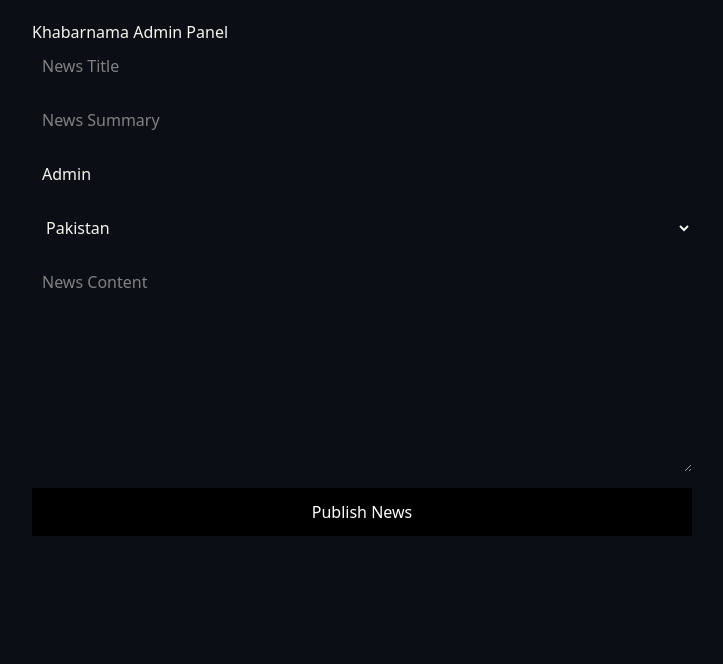
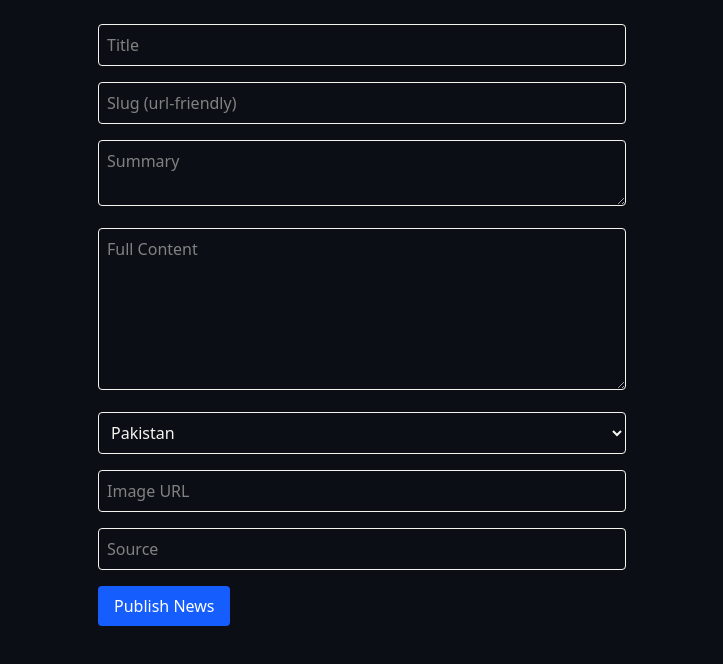
Before and after one commit to ihsaniubian/news-website, a Next.js app: page /admin in a window 1280 px wide. Shown: the top 664 px of the page, without its empty margins (278-1001 px from the left). Built offline with nearby package versions, Linux system fonts and the light colour scheme.

Commit message:
Add news page

```diff
--- /dev/null
+++ b/app/admin/add-news/page.tsx
@@ -0,0 +1,82 @@
+"use client";
+
+import { useState } from "react";
+
+export default function AddNewsPage() {
+  const [title, setTitle] = useState("");
+  const [summary, setSummary] = useState("");
+  const [content, setContent] = useState("");
+  const [category, setCategory] = useState("");
+
+  const handleSubmit = async (e: React.FormEvent) => {
+    e.preventDefault();
+
+    const res = await fetch("/api/news", {
+      method: "POST",
+      headers: {
+        "Content-Type": "application/json",
+      },
+      body: JSON.stringify({
+        title,
+        summary,
+        content,
+        category,
+      }),
+    });
+
+    if (res.ok) {
+      alert("News Added Successfully!");
+      setTitle("");
+      setSummary("");
+      setContent("");
+      setCategory("");
+    } else {
+      alert("Failed to add news");
+    }
+  };
+
+  return (
+    <main style={{ maxWidth: "700px", margin: "40px auto" }}>
+      <h1>Add News</h1>
+
+      <form onSubmit={handleSubmit}>
+        <input
+          type="text"
+          placeholder="Title"
+          value={title}
+          onChange={(e) => setTitle(e.target.value)}
+          required
+          style={{ width: "100%", padding: "10px", marginBottom: "10px" }}
+        />
+
+        <input
+          type="text"
+          placeholder="Summary"
+          value={summary}
+          onChange={(e) => setSummary(e.target.value)}
+          style={{ width: "100%", padding: "10px", marginBottom: "10px" }}
+        />
+
+        <input
+          type="text"
+          placeholder="Category"
+          value={category}
+          onChange={(e) => setCategory(e.target.value)}
+          required
+          style={{ width: "100%", padding: "10px", marginBottom: "10px" }}
+        />
+
+        <textarea
+          placeholder="Content"
+          value={content}
+          onChange={(e) => setContent(e.target.value)}
+          rows={8}
+          required
+          style={{ width: "100%", padding: "10px", marginBottom: "10px" }}
+        />
+
+        <button type="submit">Publish News</button>
+      </form>
+    </main>
+  );
+}
--- a/app/admin/page.tsx
+++ b/app/admin/page.tsx
@@ -1,107 +1,52 @@
 "use client";
-
 import { useState } from "react";
 
-export default function AdminPage() {
-  const [title, setTitle] = useState("");
-  const [summary, setSummary] = useState("");
-  const [content, setContent] = useState("");
-  const [author, setAuthor] = useState("Admin");
-  const [category, setCategory] = useState("Pakistan");
+export default function AddNews() {
+  const [form, setForm] = useState({
+    title: "", slug: "", summary: "", content: "",
+    category: "pakistan", imageUrl: "", source: "",
+  });
+  const [status, setStatus] = useState("");
 
-  async function handleSubmit(e: React.FormEvent) {
+  const handleSubmit = async (e: React.FormEvent) => {
     e.preventDefault();
-
+    setStatus("Saving...");
     const res = await fetch("/api/news", {
       method: "POST",
-      headers: {
-        "Content-Type": "application/json",
-      },
-      body: JSON.stringify({
-        title,
-        summary,
-        content,
-        author,
-        category,
-      }),
+      headers: { "Content-Type": "application/json" },
+      body: JSON.stringify(form),
     });
-
-    if (res.ok) {
-      alert("News Added Successfully!");
-
-      setTitle("");
-      setSummary("");
-      setContent("");
-      setAuthor("Admin");
-      setCategory("Pakistan");
-    } else {
-      alert("Failed to add news");
-    }
-  }
+    const data = await res.json();
+    setStatus(data.success ? "News added!" : "Error: " + data.error);
+  };
 
   return (
-    <main style={{ padding: "20px", maxWidth: "700px", margin: "auto" }}>
-      <h1>Khabarnama Admin Panel</h1>
-
-      <form onSubmit={handleSubmit}>
-        <input
-          type="text"
-          placeholder="News Title"
-          value={title}
-          onChange={(e) => setTitle(e.target.value)}
-          style={{ width: "100%", padding: "10px", marginBottom: "10px" }}
-        />
-
-        <input
-          type="text"
-          placeholder="News Summary"
-          value={summary}
-          onChange={(e) => setSummary(e.target.value)}
-          style={{ width: "100%", padding: "10px", marginBottom: "10px" }}
-        />
-
-        <input
-          type="text"
-          placeholder="Author"
-          value={author}
-          onChange={(e) => setAuthor(e.target.value)}
-          style={{ width: "100%", padding: "10px", marginBottom: "10px" }}
-        />
-
-        <select
-          value={category}
-          onChange={(e) => setCategory(e.target.value)}
-          style={{ width: "100%", padding: "10px", marginBottom: "10px" }}
-        >
-          <option value="Pakistan">Pakistan</option>
-          <option value="World">World</option>
-          <option value="Politics">Politics</option>
-          <option value="Sports">Sports</option>
-          <option value="Business">Business</option>
-        </select>
-
-        <textarea
-          placeholder="News Content"
-          rows={8}
-          value={content}
-          onChange={(e) => setContent(e.target.value)}
-          style={{ width: "100%", padding: "10px", marginBottom: "10px" }}
-        />
-
-        <button
-          type="submit"
-          style={{
-            width: "100%",
-            padding: "12px",
-            background: "#000",
-            color: "#fff",
-            border: "none",
-            cursor: "pointer",
-          }}
-        >
-          Publish News
-        </button>
-      </form>
-    </main>
+    <form onSubmit={handleSubmit} className="max-w-xl mx-auto p-6 space-y-4">
+      <input placeholder="Title" className="w-full border p-2 rounded"
+        onChange={(e) => setForm({ ...form, title: e.target.value })} />
+      <input placeholder="Slug (url-friendly)" className="w-full border p-2 rounded"
+        onChange={(e) => setForm({ ...form, slug: e.target.value })} />
+      <textarea placeholder="Summary" className="w-full border p-2 rounded"
+        onChange={(e) => setForm({ ...form, summary: e.target.value })} />
+      <textarea placeholder="Full Content" rows={6} className="w-full border p-2 rounded"
+        onChange={(e) => setForm({ ...form, content: e.target.value })} />
+      <select className="w-full border p-2 rounded"
+        onChange={(e) => setForm({ ...form, category: e.target.value })}>
+        <option value="pakistan">Pakistan</option>
+        <option value="world">World</option>
+        <option value="sports">Sports</option>
+        <option value="business">Business</option>
+        <option value="tech">Tech</option>
+        <option value="entertainment">Entertainment</option>
+      </select>
+      <input placeholder="Image URL" className="w-full border p-2 rounded"
+        onChange={(e) => setForm({ ...form, imageUrl: e.target.value })} />
+      <input placeholder="Source" className="w-full border p-2 rounded"
+        onChange={(e) => setForm({ ...form, source: e.target.value })} />
+      <button type="submit" className="bg-blue-600 text-white px-4 py-2 rounded">
+        Publish News
+      </button>
+      <p>{status}</p>
+    </form>
   );
 }
```
